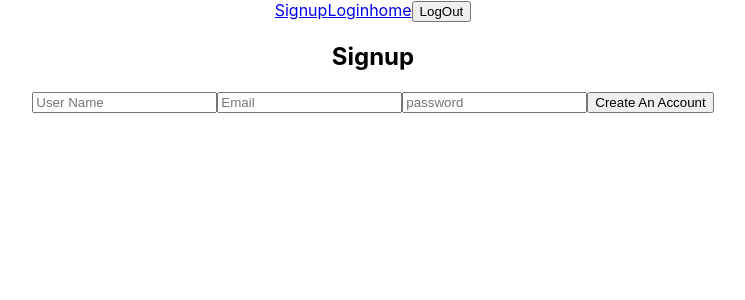
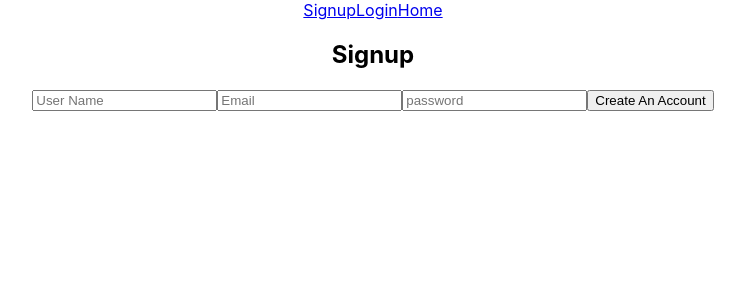
Before and after one commit to snchristian/Gamer-s-Emporium, a React (Create React App) app in the folder client/: page /signup in a window 1280 px wide. Shown: the top 300 px of the page, without its empty margins (267-1012 px from the left). Built offline with nearby package versions, Linux system fonts and the light colour scheme; no server answers.

Commit message:
adds authorization for links

```diff
--- a/client/src/components/Navigation/Navbar.js
+++ b/client/src/components/Navigation/Navbar.js
@@ -1,7 +1,7 @@
 import React from 'react'
 import { Link } from 'react-router-dom'
 import { loggedOut } from "../../features/session/SessionsSlice"
-import { useDispatch } from 'react-redux'
+import { useDispatch,useSelector } from 'react-redux'
 import { useLogOutUserMutation } from '../../App/services/gamesApi'
 
 
@@ -9,17 +9,38 @@ function Navbar() {
 
   const [deleteUser] = useLogOutUserMutation()
   const dispatch = useDispatch()
+  const loggedIn = useSelector(state => state.session.loggedIn)
 
   function handleLoggedOut() {
     deleteUser().unwrap().then(dispatch(loggedOut()))
   }
 
+
+  function unauthorizedUserLinks(){
+    return(
+      <div>
+      <Link to="/Signup">Signup</Link>
+      <Link to="/login">Login</Link>
+      <Link to="/">Home</Link>
+      </div>
+    )
+  }
+
+  function authorizedUserLinks(){
+    return(
+       <div>
+      <Link to="/games">Games</Link>
+      <Link to="/my-games">My Games</Link>
+      <button onClick={handleLoggedOut}>LogOut</button>
+    </div>
+    )
+
+
+  }
+
   return (
     <div>
-      <Link to="/Signup">Signup</Link>
-      <Link to="/login">Login</Link>
-      <Link to="/">home</Link>
-      <button onClick={handleLoggedOut}>LogOut</button>
+      {loggedIn ? authorizedUserLinks() : unauthorizedUserLinks()}
     </div>
   )
 }
```
